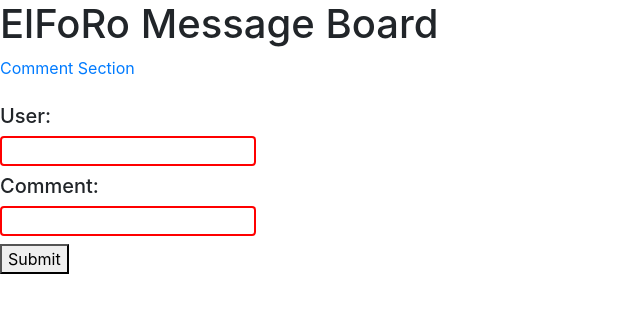
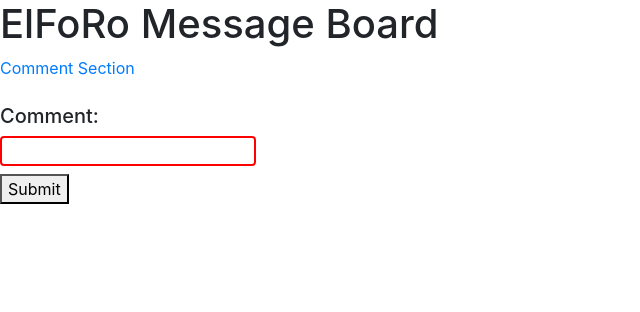
Before and after one commit to Fvent/message-board-app, an Angular app: page /add-comment-component in a window 1280 px wide. Shown: the top 312 px of the page, without its empty margins (0-640 px from the left). Built offline with nearby package versions, Linux system fonts and the light colour scheme.

Commit message:
added some session info

```diff
--- a/src/app/add-comment/add-comment.component.html
+++ b/src/app/add-comment/add-comment.component.html
@@ -4,13 +4,7 @@
 <br>
 <br>
 <form [formGroup]="addCommentForm" (ngSubmit)="onSubmit()">
-
-    <label class="tf">
-        <h5>User:</h5>
-        <input type="text" formControlName="user">
-    </label>
-<br>
-    <label class="tf">
+    <label>
         <h5>Comment:</h5>
         <input type="text" formControlName="comment">
     </label>
--- a/src/app/add-comment/add-comment.component.ts
+++ b/src/app/add-comment/add-comment.component.ts
@@ -24,8 +24,8 @@ export class AddCommentComponent{
   comment: Comment;
 
   onSubmit(){
-    console.log(this.addCommentForm.value.user,this.addCommentForm.value.comment);
-    this.comment = new Comment(this.addCommentForm.value.user,this.addCommentForm.value.comment);
+    console.log(sessionStorage.getItem('alias'),this.addCommentForm.value.comment);
+    this.comment = new Comment(sessionStorage.getItem('alias'),this.addCommentForm.value.comment);
     console.log(this.comment.user, this.comment.comment)
     this.commentservice.addComment(this.comment).subscribe(data =>
       {console.log('response: ',data)});
--- a/src/app/login-screen/login-screen.component.ts
+++ b/src/app/login-screen/login-screen.component.ts
@@ -22,7 +22,6 @@ export class LoginScreenComponent implements OnInit {
   });
 
   user: User;
-  private dt = null;
 
   onSubmit(){
     console.log(this.loginForm.value.name,this.loginForm.value.password);
@@ -34,6 +33,8 @@ export class LoginScreenComponent implements OnInit {
     {
       console.log('response: ',data)
       if(data!=null){
+        sessionStorage.setItem('user', data.name);
+        sessionStorage.setItem('alias', data.alias);
         this.router.navigateByUrl('/comment-section-component');
       }
 
--- a/src/index.html
+++ b/src/index.html
@@ -2,7 +2,7 @@
 <html lang="en">
 <head>
   <meta charset="utf-8">
-  <title>ElForo</title>
+  <title>ElFoRo</title>
   <base href="/">
   <meta name="viewport" content="width=device-width, initial-scale=1">
   <link rel="icon" type="image/x-icon" href="favicon.ico">
```
Also changed, not shown: 1 other file (tests, documents, lock files or other folders).
